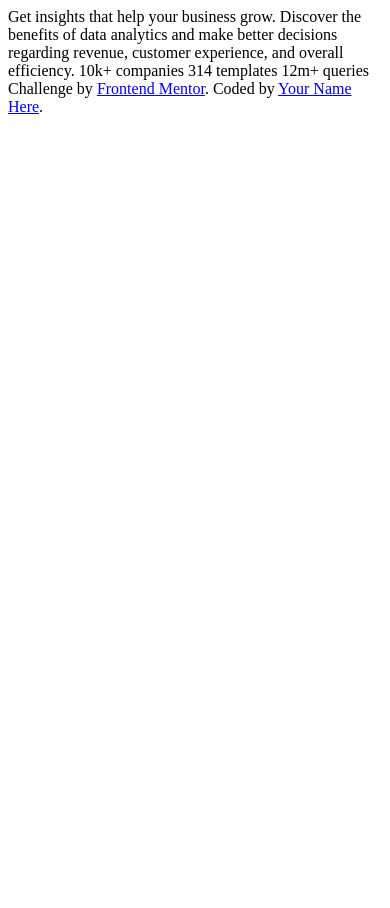
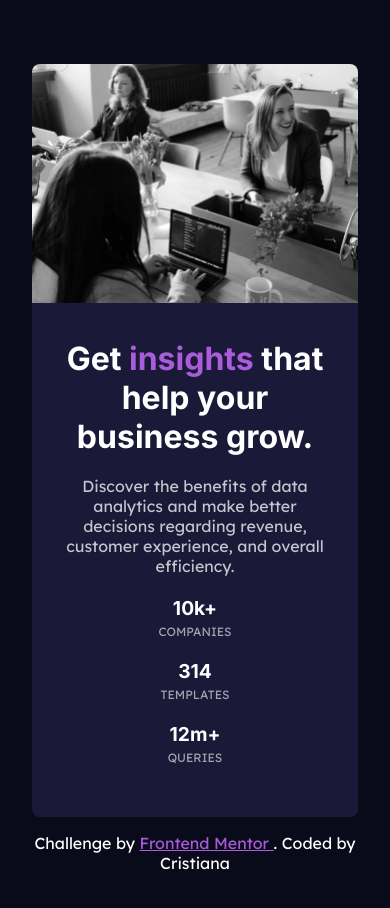
Before and after one commit to mancristiana/frontendmentor-workshop, a plain HTML site: page index.html in a window 390 px wide. Before the commit the page ends 844 px from the top, so only its background shows below. Drawn offline with Linux system fonts and the light colour scheme.

Commit message:
Add html structure and styling for mobile

```diff
--- a/index.html
+++ b/index.html
@@ -9,19 +9,52 @@
       sizes="32x32"
       href="./images/favicon-32x32.png"
     />
+    <link rel="stylesheet" href="styles/style.css" />
+    <title>Frontend Mentor | Stats preview card component</title>
 
-    <title>Frontend Mentor | Stats preview card component</title>
+    <link rel="preconnect" href="https://fonts.googleapis.com" />
+    <link rel="preconnect" href="https://fonts.gstatic.com" crossorigin />
+    <link
+      href="https://fonts.googleapis.com/css2?family=Inter:wght@400;700&family=Lexend+Deca&display=swap"
+      rel="stylesheet"
+    />
   </head>
   <body>
-    Get insights that help your business grow. Discover the benefits of data
-    analytics and make better decisions regarding revenue, customer experience,
-    and overall efficiency. 10k+ companies 314 templates 12m+ queries
+    <main>
+      <picture>
+        <img
+        src="images/image-header-mobile.jpg"
+        alt="data analysts typing on computer"
+        />
+      </picture>
+      <div class="content">
+        <h1>Get <span>insights</span> that help your business grow.</h1>
+        <p>
+          Discover the benefits of data analytics and make better decisions
+          regarding revenue, customer experience, and overall efficiency.
+        </p>
 
-    <div class="attribution">
+        <dl>
+          <div class="stat">
+            <dt>10k+</dt>
+            <dd>companies</dd>
+          </div>
+          <div class="stat">
+            <dt>314</dt>
+            <dd>templates</dd>
+          </div>
+          <div class="stat">
+            <dt>12m+</dt>
+            <dd>queries</dd>
+          </div>
+        </dl>
+      </div>
+    </main>
+    <footer class="attribution">
       Challenge by
-      <a href="https://www.frontendmentor.io?ref=challenge" target="_blank"
-        >Frontend Mentor</a
-      >. Coded by <a href="#">Your Name Here</a>.
-    </div>
+      <a href="https://www.frontendmentor.io?ref=challenge" target="_blank">
+        Frontend Mentor </a
+      >. Coded by Cristiana
+    </footer>
   </body>
 </html>
--- /dev/null
+++ b/styles/style.css
@@ -0,0 +1,83 @@
+:root {
+  --bgColor: hsl(233, 47%, 7%);
+  --cardBgColor: hsl(244, 38%, 16%);
+  --accentColor: hsl(277, 64%, 61%);
+  --accentLighterColor: hsl(277, 79%, 69%);
+  --textColor: hsl(0, 0%, 100%);
+  --paragraphColor: hsla(0, 0%, 100%, 0.75);
+  --statsHeadingsColor: hsla(0, 0%, 100%, 0.6);
+}
+
+* {
+  margin: 0;
+  box-sizing: border-box;
+}
+
+body {
+  background-color: var(--bgColor);
+  color: var(--textColor);
+  font-family: "Lexend Deca", sans-serif;
+  font-size: 100%;
+}
+
+main {
+  background-color: var(--cardBgColor);
+  border-radius: 8px;
+  overflow: hidden;
+  margin: 64px 32px 16px;
+}
+
+h1 {
+  font-family: "Inter", sans-serif;
+}
+
+h1 span {
+  color: var(--accentColor);
+}
+
+img {
+  width: 100%;
+}
+
+p {
+  color: var(--paragraphColor);
+  margin: 20px 0;
+}
+
+dt {
+  font-family: "Inter", sans-serif;
+  font-weight: 700;
+  font-size: 1.2em;
+  margin-bottom: 4px;
+}
+
+dd {
+  color: var(--statsHeadingsColor);
+  text-transform: uppercase;
+  font-size: 0.75em;
+}
+
+a {
+  color: var(--accentColor);
+}
+
+a:hover {
+  color: var(--accentLighterColor);
+}
+
+footer {
+  margin: 16px 32px 64px;
+  text-align: center;
+}
+
+.content {
+  padding: 32px;
+  display: flex;
+  flex-direction: column;
+  align-items: center;
+  text-align: center;
+}
+
+.stat {
+  margin-bottom: 20px;
+}
```
